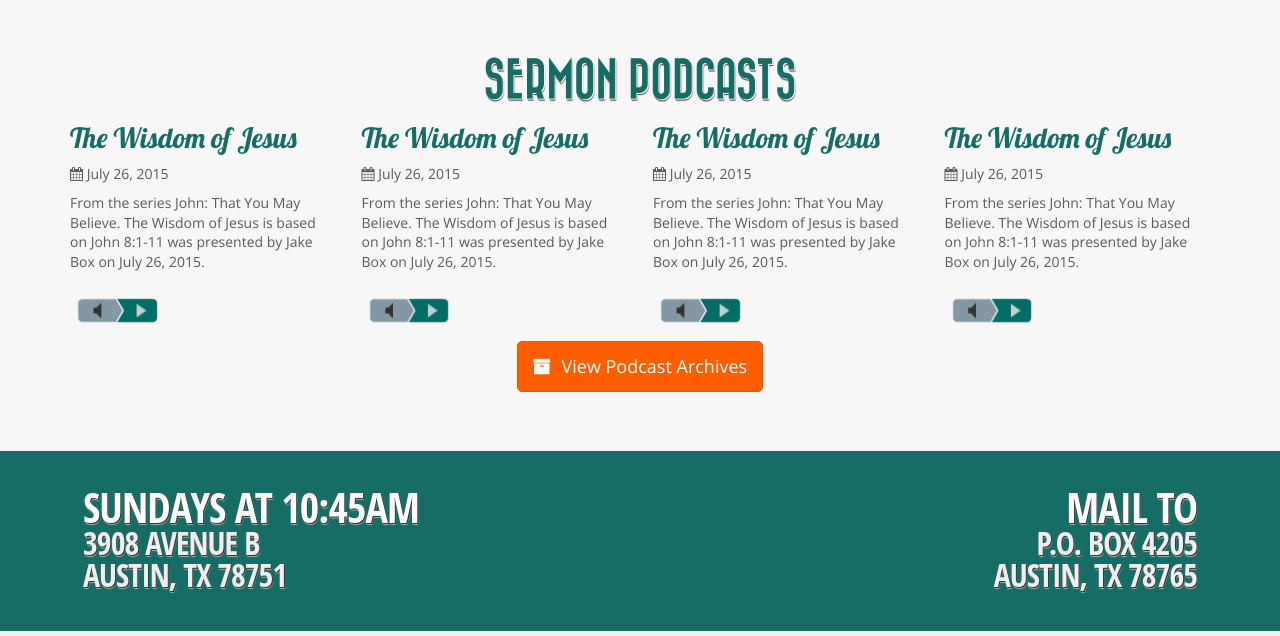
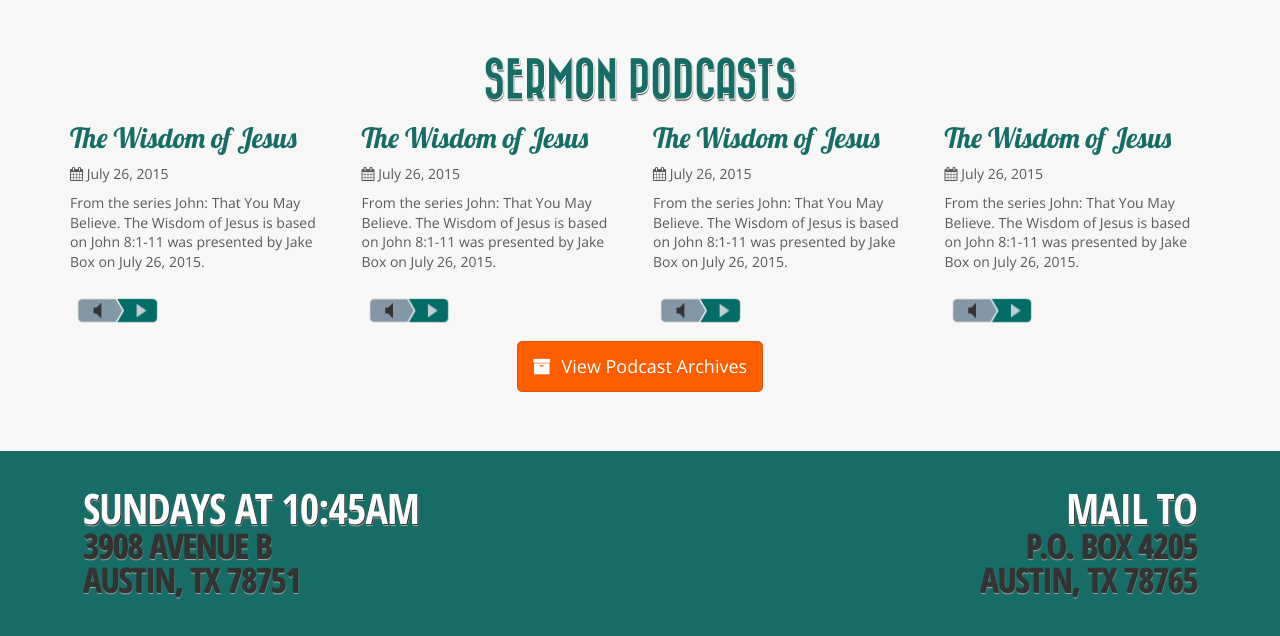
Before and after one commit to internetjason/midtownaustin, a PHP site: page / in a window 1280 px wide. Shown: the part 1789-2425 px from the top of the page. Run offline with PHP 8.4, Linux system fonts and the light colour scheme; some libraries are stand-ins or nearby versions.

Commit message:
changed footer font

```diff
--- a/css/style.css
+++ b/css/style.css
@@ -123,11 +123,12 @@ h1, h2, h3 {
 
 .footer {
     background-color: #156D66;
-    color: #eee;
+    color: #333;
     text-transform: uppercase;
     font-family: "Open Sans Condensed";
-    font-size: 3.2rem;
-    line-height: 3.2rem;
+    font-weight: 700;
+    font-size: 3.4rem;
+    line-height: 3.4rem;
     letter-spacing: -0.1rem;
     -moz-text-shadow: 1px 1px 0px #333, 1px 2px 1px #aaa;
     -ms-text-shadow: 1px 1px 0px #333, 1px 2px 1px #aaa;
--- a/index.html
+++ b/index.html
@@ -21,7 +21,7 @@
         <link href="css/style.css" rel="stylesheet">
 
         <!-- Custom Google Fonts -->
-        <link href='http://fonts.googleapis.com/css?family=Montserrat:400,700|Open+Sans:400,400italic,700,700italic|Lobster' rel='stylesheet' type='text/css'>
+        <link href='http://fonts.googleapis.com/css?family=Montserrat:400,700|Open+Sans:400,400italic,700,700italic|Open+Sans+Condensed:700|Lobster' rel='stylesheet' type='text/css'>
 
         <!-- HTML5 shim and Respond.js for IE8 support of HTML5 elements and media queries -->
         <!--[if lt IE 9]>
```
